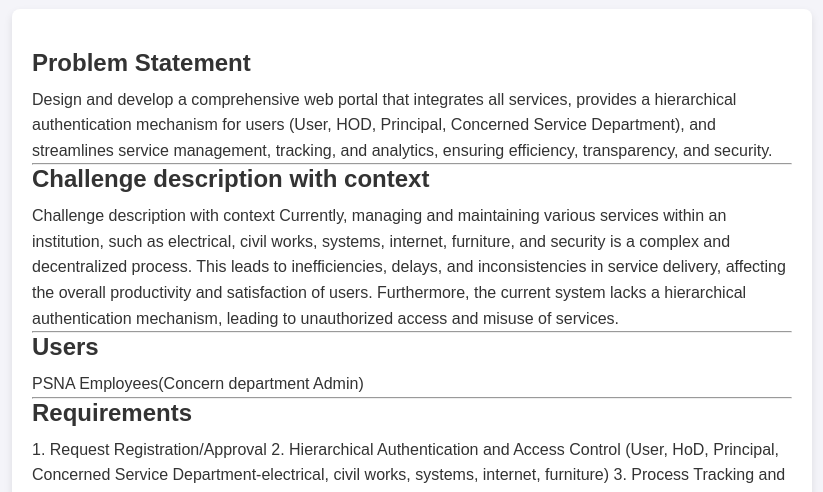
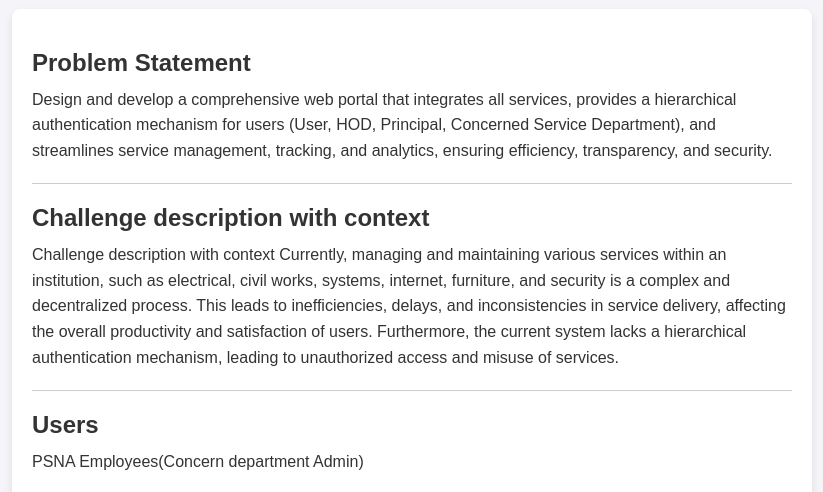
Before and after one commit to NiveshVar/Innotech, a plain HTML site: page index.html in a window 1280 px wide. Shown: the part 302-794 px from the top of the page, without its empty margins (228-1051 px from the left). Drawn offline with Linux system fonts and the light colour scheme.

Commit message:
Update styles.css

```diff
--- a/styles.css
+++ b/styles.css
@@ -88,3 +88,10 @@
 footer p {
     font-size: 0.9em;
 }
+
+hr {
+    border: 0;
+    height: 1px;
+    background-color: #ccc; /* Customize the color */
+    margin: 20px 0; /* Adjust space above and below */
+}
```
